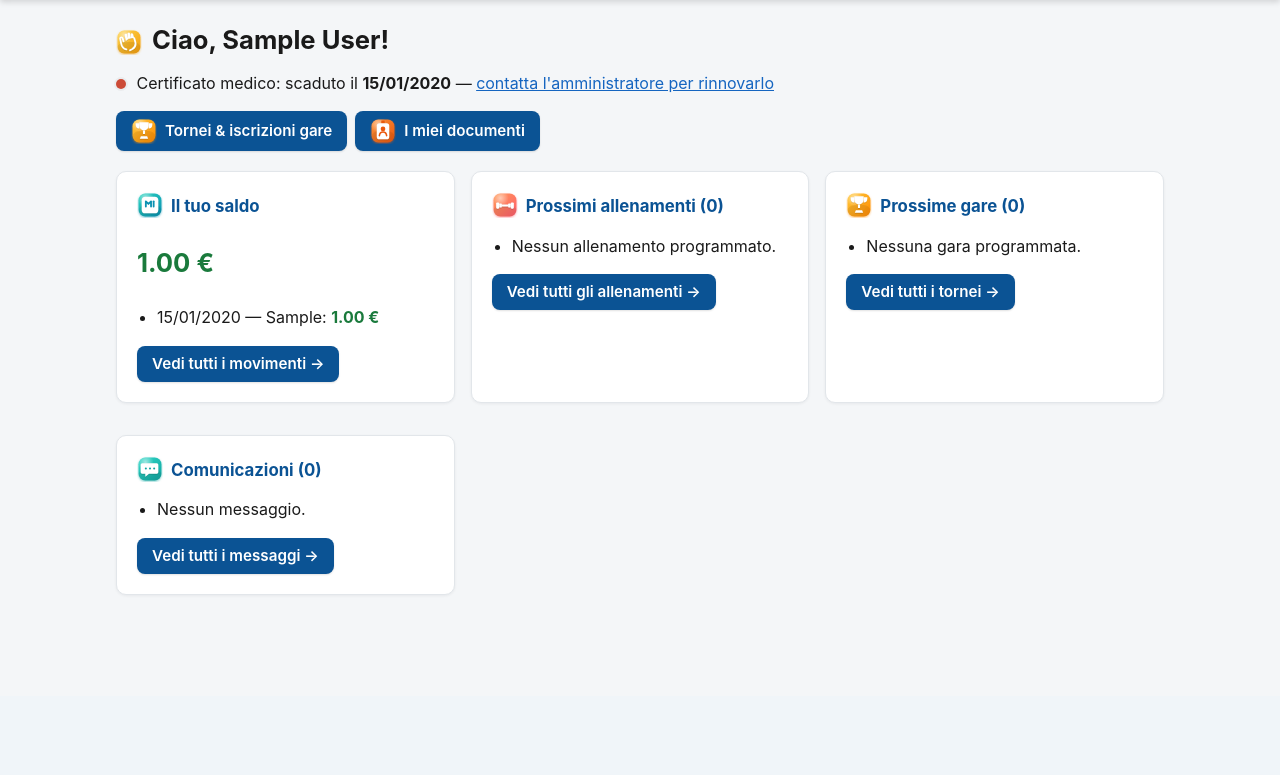
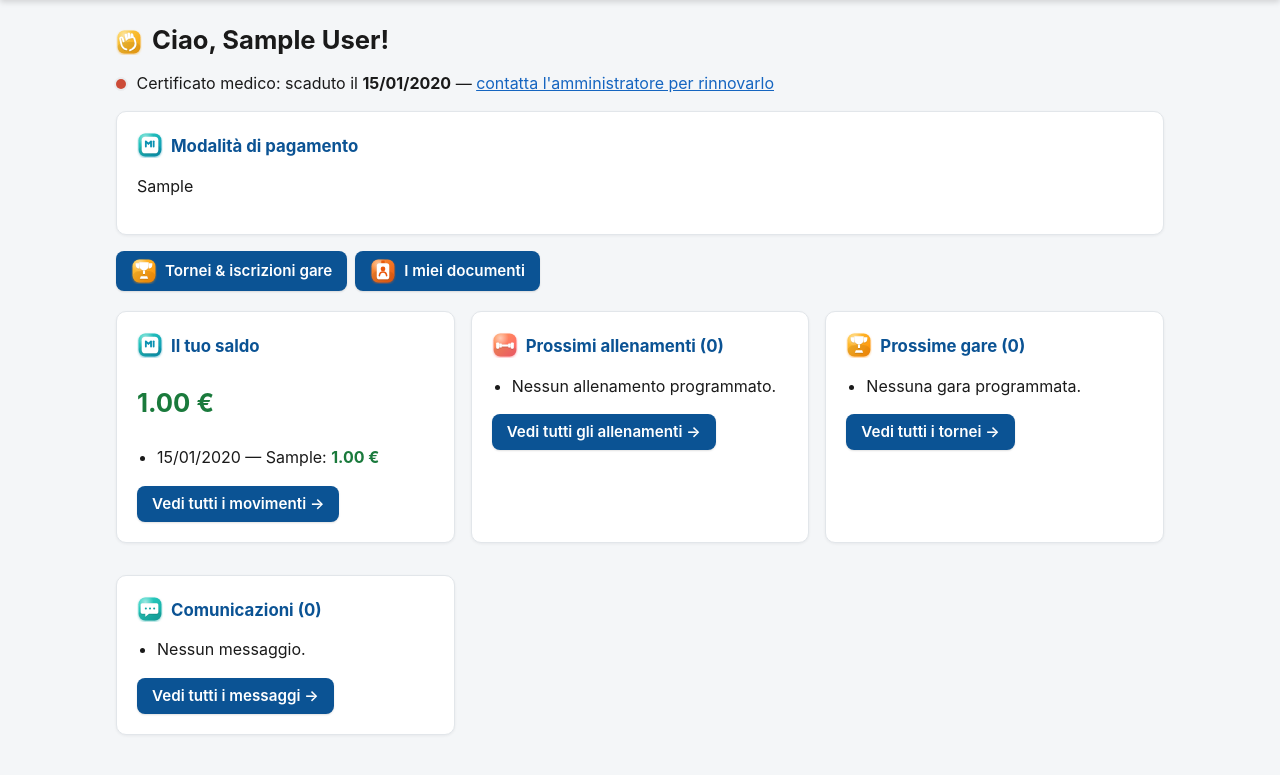
Before and after one commit to claudioaghito/swim_team, a Flask app: page /atleta/ in a window 1280 px wide. Shown: the part 104-879 px from the top of the page. Before the commit the page ends 699 px from the top, so only its background shows below. Run offline with Flask 3, Linux system fonts and the light colour scheme; a user stored in the database is signed in; tables that the repository leaves empty hold one stand-in row (values such as "Sample post").

Commit message:
Modalita' di pagamento spostata nella home atleta, non piu' nella pagina del torneo
Essendo unica per tutti i tornei, ha piu' senso mostrarla una volta sola
nella pagina iniziale ("La mia area") invece che ripetuta per ogni torneo.

Co-Authored-By: Claude Sonnet 5 <noreply@anthropic.com>

```diff
--- a/athlete.py
+++ b/athlete.py
@@ -41,8 +41,8 @@ def dashboard():
 
     messaggi = _messaggi_visibili_query().order_by(Messaggio.data.desc()).limit(10).all()
 
-    anno_stagione = Configurazione.ottieni().anno_stagione
-    categoria = current_user.categoria_master(anno_stagione)
+    config = Configurazione.ottieni()
+    categoria = current_user.categoria_master(config.anno_stagione)
 
     return render_template(
         "athlete/dashboard.html",
@@ -52,6 +52,7 @@ def dashboard():
         saldo=current_user.saldo_attuale(),
         messaggi=messaggi,
         categoria=categoria,
+        modalita_pagamento=config.modalita_pagamento,
     )
 
 
@@ -232,7 +233,6 @@ def iscrizione_gara(gara_id):
     return render_template(
         "athlete/iscrizione_gara.html",
         gara=gara,
-        modalita_pagamento=Configurazione.ottieni().modalita_pagamento,
         iscrizioni_correnti=iscrizioni_correnti,
         scelte_per_atleta=scelte_per_atleta,
         tempi_min_sec=tempi_min_sec,
--- a/templates/athlete/dashboard.html
+++ b/templates/athlete/dashboard.html
@@ -18,6 +18,13 @@
             — <small>scade tra {{ current_user.certificato_medico_giorni_alla_scadenza }} giorni, pensa al rinnovo</small>
         {% endif %}
     </p>
+{% endif %}
+
+{% if modalita_pagamento %}
+    <div class="card">
+        <h3>{{ icon('movimenti-contabili') }} Modalità di pagamento</h3>
+        <p class="preserve-lines">{{ modalita_pagamento }}</p>
+    </div>
 {% endif %}
 
 <div class="actions">
--- a/templates/athlete/iscrizione_gara.html
+++ b/templates/athlete/iscrizione_gara.html
@@ -22,9 +22,6 @@
     </p>
     {% if gara.note %}
         <p><strong>Nota:</strong><br><span class="preserve-lines">{{ gara.note }}</span></p>
-    {% endif %}
-    {% if modalita_pagamento %}
-        <p><strong>Modalità di pagamento:</strong><br><span class="preserve-lines">{{ modalita_pagamento }}</span></p>
     {% endif %}
 </div>
 
```
